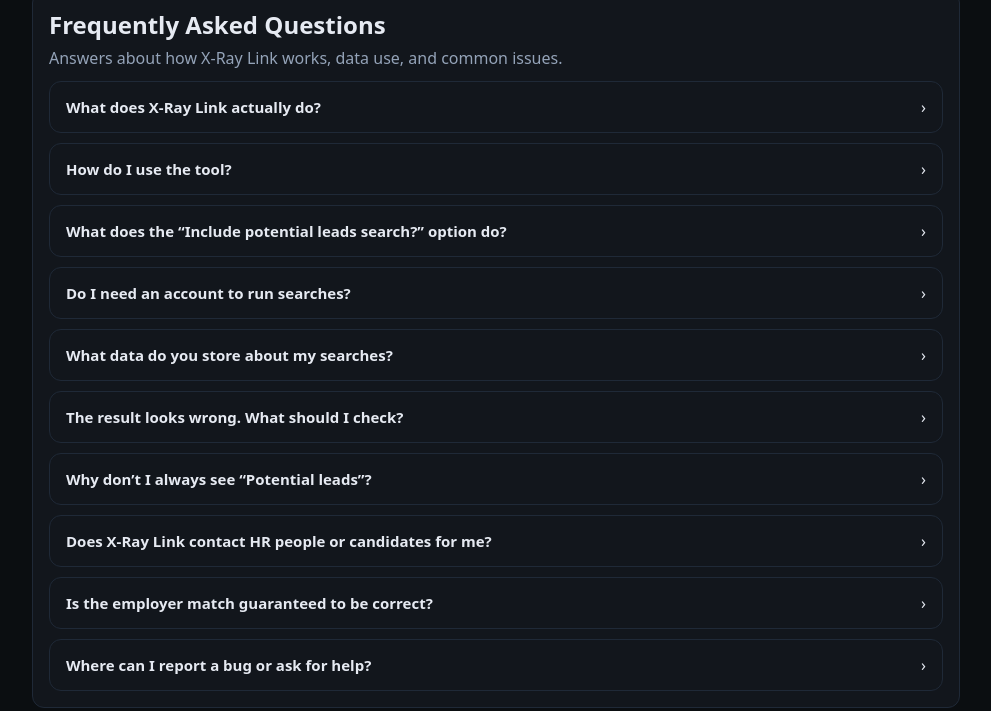
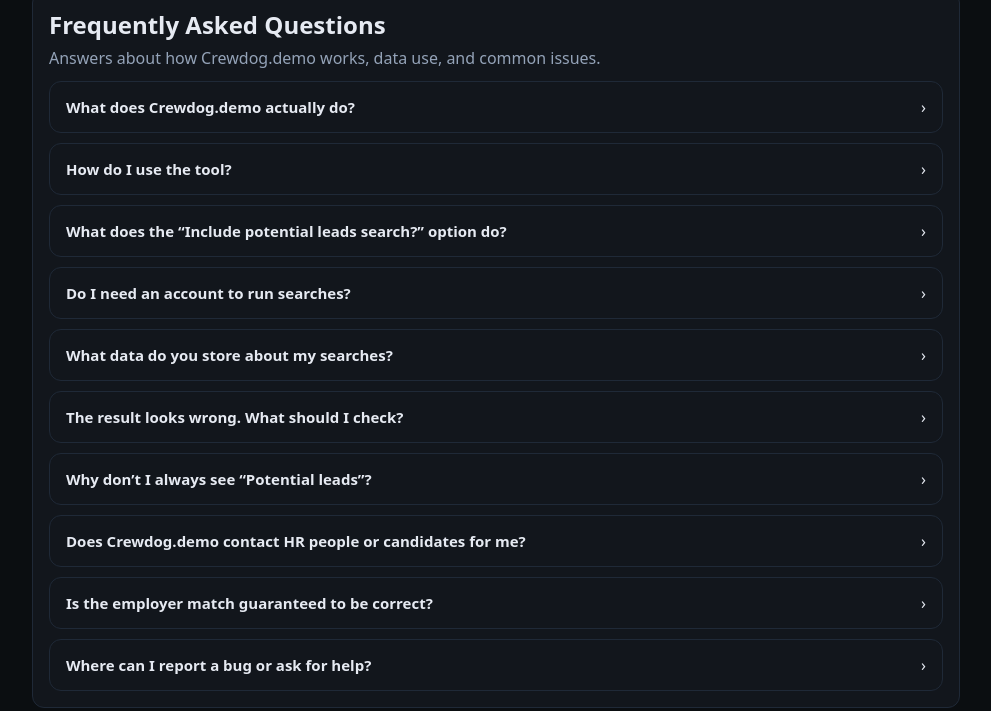
Before and after one commit to daniil-tkachov-crewdog/gatecrasher-public, a website: page public/FAQ.html in a window 1280 px wide. Shown: the part 89-800 px from the top of the page, without its empty margins (144-1135 px from the left). Drawn offline with Linux system fonts and the light colour scheme.

Commit message:
Update FAQ.html

```diff
--- a/public/FAQ.html
+++ b/public/FAQ.html
@@ -6,7 +6,7 @@
     <meta name="color-scheme" content="dark light" />
     <meta name="format-detection" content="telephone=no" />
     <meta http-equiv="x-ua-compatible" content="ie=edge" />
-    <title>X-Ray Link — FAQ</title>
+    <title>Crewdog.demo — FAQ</title>
     <style>
       :root {
         --bg: #0b0e11;
@@ -111,12 +111,12 @@
       <main class="grid">
         <section class="card">
           <h2 class="faq-title">Frequently Asked Questions</h2>
-          <p class="faq-intro">Answers about how X-Ray Link works, data use, and common issues.</p>
+          <p class="faq-intro">Answers about how Crewdog.demo works, data use, and common issues.</p>
 
           <div class="faq-list">
             <details class="faq-item">
               <summary class="faq-summary">
-                <span class="faq-q">What does X-Ray Link actually do?</span>
+                <span class="faq-q">What does Crewdog.demo actually do?</span>
                 <span class="faq-caret">›</span>
               </summary>
               <div class="faq-body">
@@ -186,7 +186,7 @@
 
             <details class="faq-item">
               <summary class="faq-summary">
-                <span class="faq-q">Does X-Ray Link contact HR people or candidates for me?</span>
+                <span class="faq-q">Does Crewdog.demo contact HR people or candidates for me?</span>
                 <span class="faq-caret">›</span>
               </summary>
               <div class="faq-body">
```
